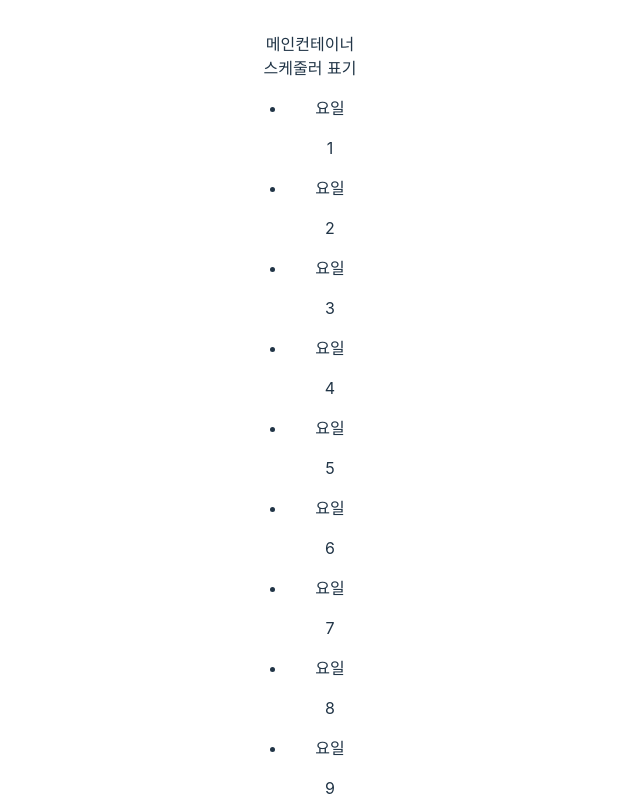
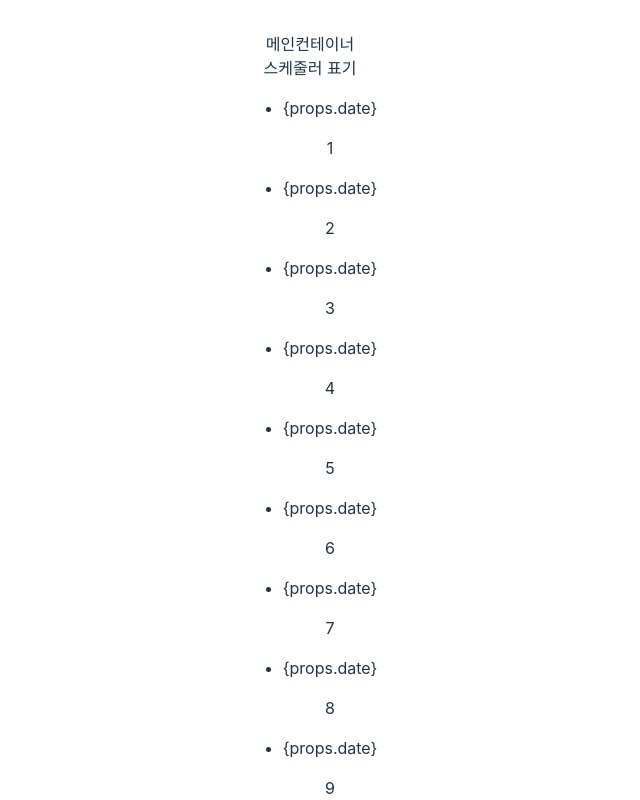
Before and after one commit to JayJHFE/React-Scheduler, a React (Vite) app in the folder PortFolio-vite/: page /scheduler in a window 1280 px wide. Shown: the top 800 px of the page, without its empty margins (330-970 px from the left). Built offline with nearby package versions, Linux system fonts and the light colour scheme.

Commit message:
스케줄러 상단달력 컴포넌트 적용

```diff
--- a/PortFolio-vite/src/components/scheduler/calendar/dateAndDay/index.tsx
+++ b/PortFolio-vite/src/components/scheduler/calendar/dateAndDay/index.tsx
@@ -1,10 +1,10 @@
-function dateAndDay(props: { day: number }) {
+function DateAndDay(props: { day: number; date: string }) {
   return (
     <div>
-      <p class="dayweek"></p>
-      <p class="day">{`${props.day}`}</p>
-      <p class="dispatch"></p>
+      <p>{`{props.date}`}</p>
+      <p>{`${props.day}`}</p>
+      <p></p>
     </div>
   );
 }
-export default dateAndDay;
+export default DateAndDay;
--- a/PortFolio-vite/src/components/scheduler/calendar/index.tsx
+++ b/PortFolio-vite/src/components/scheduler/calendar/index.tsx
@@ -1,4 +1,5 @@
 import dayjs from "dayjs";
+import DateAndDay from "./dateAndDay";
 
 function Calendar() {
   // 오늘 날짜
@@ -11,6 +12,7 @@ function Calendar() {
     { length: daysInMonth },
     (_, index) => index + 1
   );
+
   return (
     <div>
       {/* date의 날짜로 달력 표기 */}
@@ -19,11 +21,10 @@ function Calendar() {
         {daysArray.map((day) => (
           <li key={day}>
             {/* {`${day}`} */}
-            <div>
-              <p class="dayweek">요일</p>
-              <p class="day">{`${day}`}</p>
-              <p class="dispatch"></p>
-            </div>
+            <DateAndDay
+              day={day}
+              date={currentDate.date(day).format("YYYY-MM-DD")}
+            />
           </li>
         ))}
       </ul>
```
